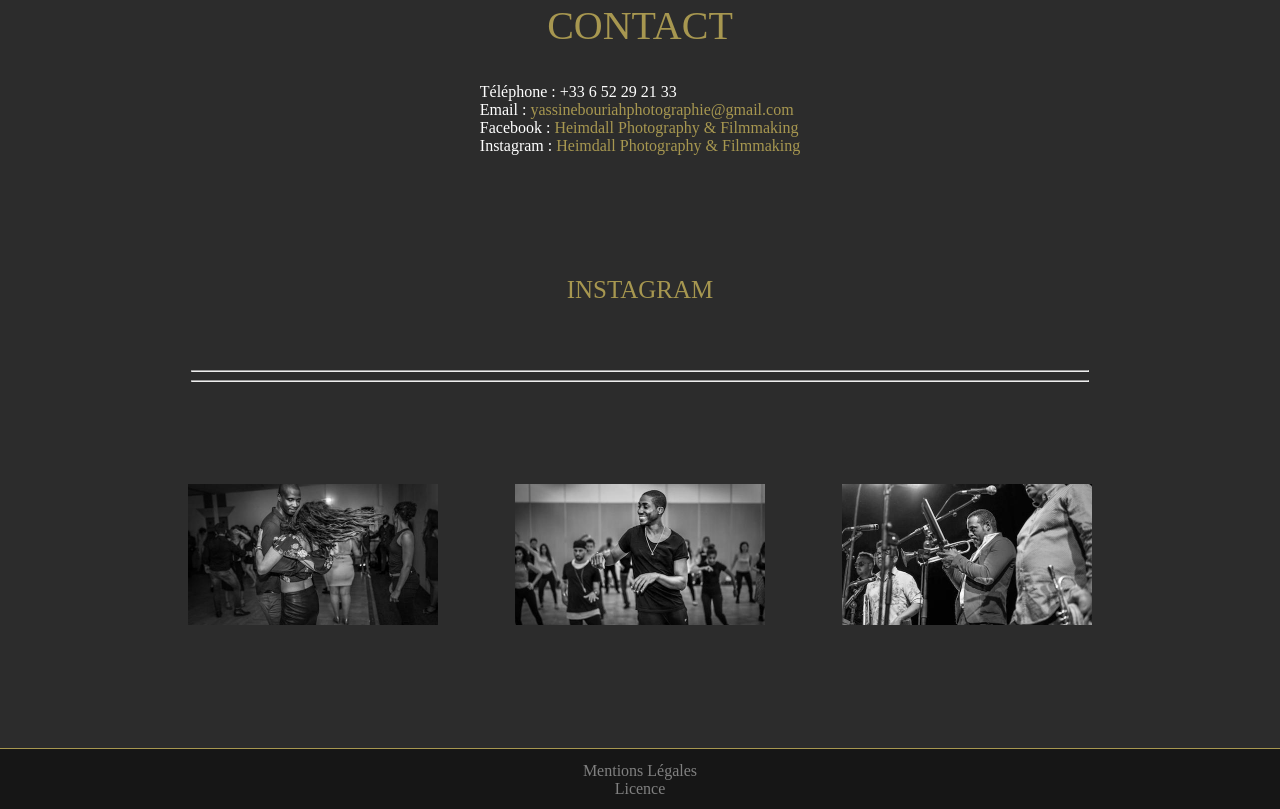
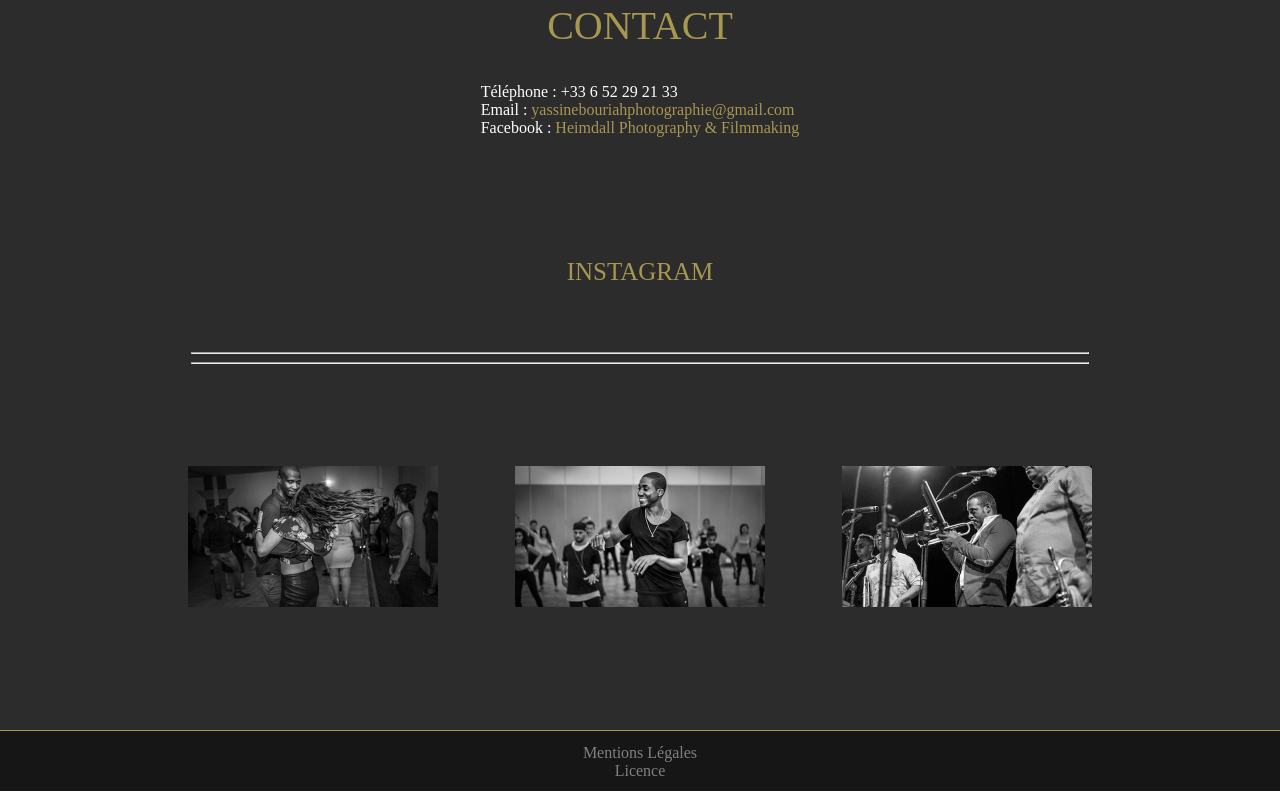
Before and after one commit to KiidF/Heimdallphoto, a plain HTML site: page index.html in a window 1280 px wide. Shown: the part 2991-3800 px from the top of the page. Drawn offline with Linux system fonts and the light colour scheme; some packages are replaced by stand-ins of ours; a script that the page names is missing; a web font is replaced by a local one.

Commit message:
Update index.html

```diff
--- a/index.html
+++ b/index.html
@@ -169,7 +169,6 @@
         Téléphone : +33 6 52 29 21 33<br>
         Email : <a href= "mailto:yassinebouriahphotographie@gmail.com"> yassinebouriahphotographie@gmail.com</a><br>
         Facebook : <a href="https://www.facebook.com/production.laboitenoire/"> Heimdall Photography & Filmmaking</a><br>
-        Instagram : <a href=""> Heimdall Photography & Filmmaking</a><br>
         </p>
 
 </div>
```
